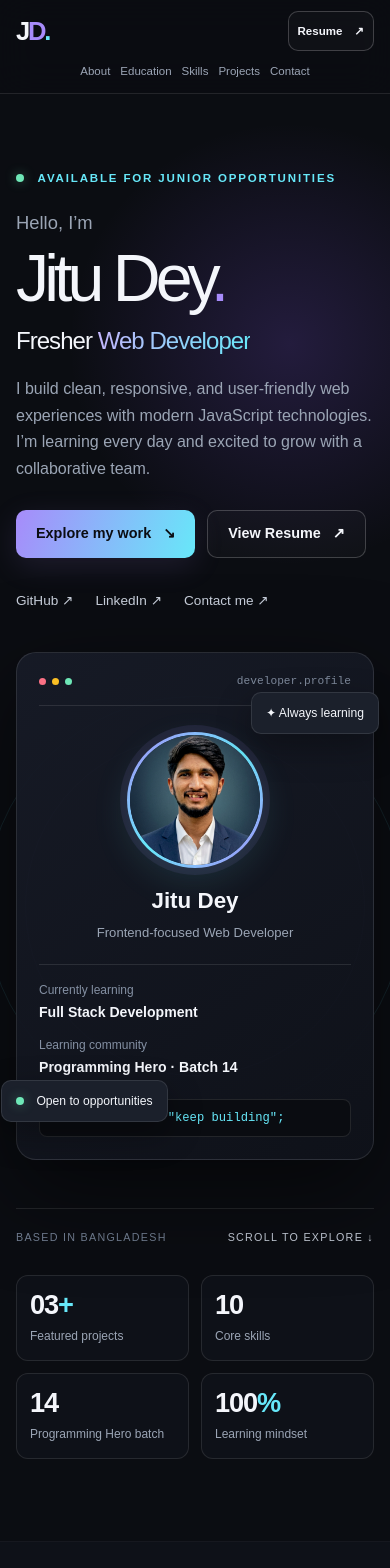
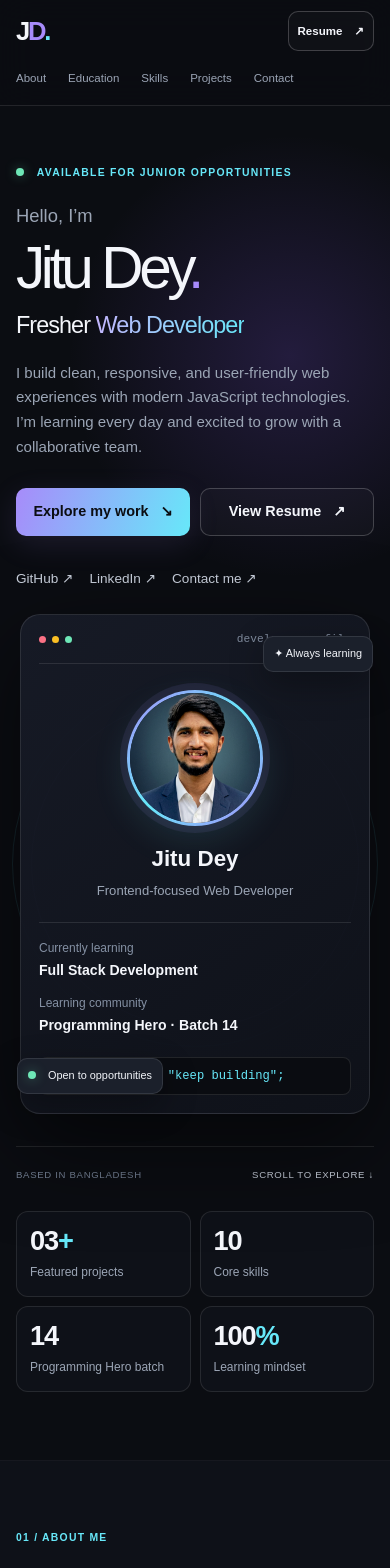
Before and after one commit to jitudey24/my-personal-portfolio, a Next.js app: page / in a window 390 px wide. Shown: the top 1568 px of the page. Built offline with nearby package versions, Linux system fonts and the light colour scheme.

Commit message:
Improve responsive layout across phones tablets laptops and desktops

```diff
--- a/src/app/globals.css
+++ b/src/app/globals.css
@@ -41,3 +41,134 @@
 .whatsapp-link{gap:9px}.whatsapp-link svg{color:#25D366}.whatsapp-link span:first-of-type{font-size:.9rem}
 @media(max-width:760px){.education-card{padding:22px;gap:15px;flex-wrap:wrap}.education-mark{flex-basis:50px;height:50px}.education-content{flex:1 1 calc(100% - 70px)}.education-badge{margin-left:65px}.nav-links{gap:14px;font-size:.78rem}.avatar-photo{width:136px;height:136px}}
 @media(max-width:480px){.nav-links{gap:10px;font-size:.72rem}.nav .button-small{padding:0 9px;font-size:.72rem}.education-card{padding:18px}.education-content h3{font-size:1.1rem}}
+
+
+/* Responsive polish: phone, tablet, laptop and desktop */
+img, svg { max-width: 100%; }
+.container { min-width: 0; }
+.hero-grid > *, .two-column > *, .section-heading > *, .education-card > *, .project-card, .project-content { min-width: 0; }
+.hero-description, .about-copy > p, .contact-description, .project-description, .education-content > p { overflow-wrap: anywhere; }
+button, a { touch-action: manipulation; }
+
+@media (min-width: 1440px) {
+  .container { width: min(1200px, calc(100% - 80px)); }
+  .hero-grid { gap: 84px; }
+  .section { padding-block: 120px; }
+  .project-image { height: 260px; }
+}
+
+@media (min-width: 851px) and (max-width: 1100px) {
+  .container { width: calc(100% - 56px); }
+  .nav { gap: 16px; }
+  .nav-links { gap: clamp(12px, 2vw, 22px); }
+  .hero-grid { gap: 36px; }
+  .hero h1 { font-size: clamp(3.5rem, 7vw, 5.4rem); }
+  .profile-card { max-width: 350px; }
+  .orbit { max-width: 80vw; }
+  .skills-grid { grid-template-columns: repeat(4, minmax(0, 1fr)); }
+  .contact-panel { gap: 28px; }
+}
+
+@media (min-width: 651px) and (max-width: 850px) {
+  .container { width: calc(100% - 48px); }
+  .nav { flex-wrap: wrap; padding-block: 12px; }
+  .nav-links { order: 3; flex: 1 0 100%; justify-content: center; gap: clamp(18px, 4vw, 30px); padding-bottom: 4px; }
+  .hero { padding-top: 64px; }
+  .hero-grid { grid-template-columns: minmax(0, 1fr) minmax(280px, .85fr); gap: 24px; }
+  .hero h1 { font-size: clamp(3.2rem, 7vw, 4.8rem); }
+  .hero-card-wrap { min-height: 370px; }
+  .profile-card { padding: 18px; }
+  .chip-top { right: -4px; }
+  .chip-bottom { left: -4px; }
+  .two-column { grid-template-columns: 1fr 1.2fr; gap: 28px; }
+  .skills-grid { grid-template-columns: repeat(3, minmax(0, 1fr)); }
+  .project-image { height: 190px; }
+  .project-content { padding: 19px; }
+  .contact-panel { padding: 28px; gap: 24px; }
+}
+
+@media (max-width: 650px) {
+  .section { padding-block: 68px; }
+  .container { width: calc(100% - 32px); }
+  .nav { row-gap: 8px; }
+  .nav-links {
+    justify-content: flex-start;
+    gap: 22px;
+    overflow-x: auto;
+    overscroll-behavior-x: contain;
+    white-space: nowrap;
+    scrollbar-width: none;
+    padding: 4px 0 12px;
+  }
+  .nav-links::-webkit-scrollbar { display: none; }
+  .nav-links a { flex: 0 0 auto; padding: 5px 0; }
+  .hero { min-height: 0; padding-top: 58px; }
+  .hero-grid { gap: 24px; }
+  .hero-copy { min-width: 0; }
+  .eyebrow { font-size: .65rem; letter-spacing: .12em; }
+  .hero h1 { font-size: clamp(3rem, 15vw, 4.6rem); overflow-wrap: anywhere; }
+  .hero h2 { font-size: clamp(1.35rem, 6vw, 1.8rem); }
+  .hero-description { font-size: .94rem; }
+  .hero-actions { gap: 10px; }
+  .hero-actions .button { flex: 1 1 155px; padding-inline: 14px; }
+  .social-links { gap: 16px; }
+  .hero-card-wrap { min-height: 360px; margin-inline: 4px; }
+  .profile-card { width: min(100%, 360px); padding: 18px; }
+  .orbit { width: min(84vw, 330px); height: min(84vw, 330px); }
+  .orbit-two { width: min(94vw, 370px); height: min(94vw, 370px); }
+  .float-chip { font-size: .68rem; padding: 8px 10px; }
+  .chip-top { right: -3px; top: 22px; }
+  .chip-bottom { left: -3px; bottom: 20px; }
+  .hero-bottom { gap: 12px; margin-top: 32px; font-size: .6rem; letter-spacing: .07em; }
+  .quick-stats { gap: 9px; }
+  .quick-stats > div { min-width: 0; }
+  .two-column { gap: 22px; }
+  .section-heading { margin-bottom: 28px; }
+  .section-title { font-size: clamp(2rem, 9vw, 2.8rem); }
+  .section-intro { max-width: none; }
+  .education-card { align-items: flex-start; gap: 14px; padding: 18px; }
+  .education-mark { flex: 0 0 46px; width: 46px; height: 46px; border-radius: 13px; }
+  .education-content { flex: 1 1 calc(100% - 60px); }
+  .education-content h3 { font-size: 1.05rem; }
+  .education-badge { margin-left: 60px; max-width: calc(100% - 60px); white-space: normal; }
+  .skills-grid { grid-template-columns: repeat(2, minmax(0, 1fr)); gap: 10px; }
+  .skill-card { min-width: 0; min-height: 150px; padding: 13px; }
+  .skill-card h3 { overflow-wrap: anywhere; }
+  .learning-strip { gap: 12px; }
+  .learning-strip > div { min-width: 0; }
+  .learning-strip > a { margin-left: 54px; }
+  .projects-grid { grid-template-columns: minmax(0, 1fr); gap: 16px; }
+  .project-image { height: clamp(170px, 54vw, 240px); }
+  .project-content { padding: 18px; }
+  .project-links { flex-wrap: wrap; gap: 14px 20px; }
+  .contact-panel { padding: 22px 18px; gap: 24px; border-radius: 16px; }
+  .contact-actions { min-width: 0; }
+  .contact-actions .button { width: 100%; white-space: normal; text-align: center; }
+  .footer-inner { gap: 14px; }
+  .footer-inner > span { margin-left: auto; }
+}
+
+@media (max-width: 380px) {
+  .container { width: calc(100% - 24px); }
+  .nav-links { gap: 18px; font-size: .7rem; }
+  .nav .button-small { min-height: 36px; padding-inline: 8px; }
+  .hero h1 { font-size: clamp(2.7rem, 14vw, 3.5rem); }
+  .hero-actions .button { flex-basis: 100%; }
+  .hero-card-wrap { min-height: 345px; }
+  .profile-card { padding: 15px; }
+  .profile-stat strong { font-size: .8rem; }
+  .code-line { font-size: .68rem; overflow-wrap: anywhere; }
+  .float-chip { font-size: .62rem; }
+  .quick-stats strong { font-size: 1.45rem; }
+  .quick-stats p { font-size: .68rem; }
+  .skills-grid { gap: 8px; }
+  .skill-card { padding: 11px; }
+  .skill-card h3 { font-size: .82rem; }
+  .learning-strip > a { margin-left: 0; }
+  .resume-sheet { padding: 24px 16px; }
+  .resume-contact { overflow-wrap: anywhere; }
+}
+
+@media (prefers-reduced-motion: reduce) {
+  *, *::before, *::after { scroll-behavior: auto !important; animation-duration: .01ms !important; animation-iteration-count: 1 !important; transition-duration: .01ms !important; }
+}
```
